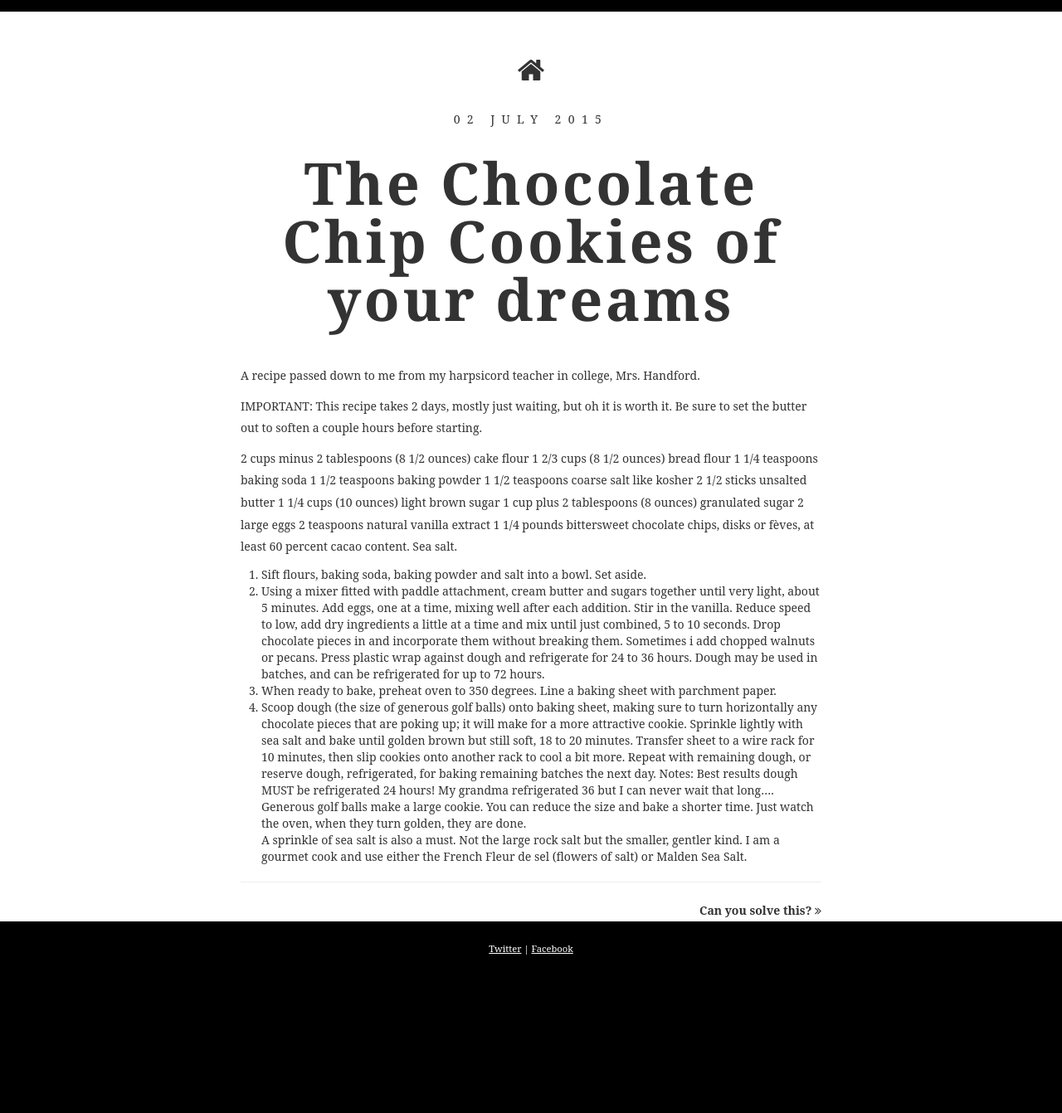
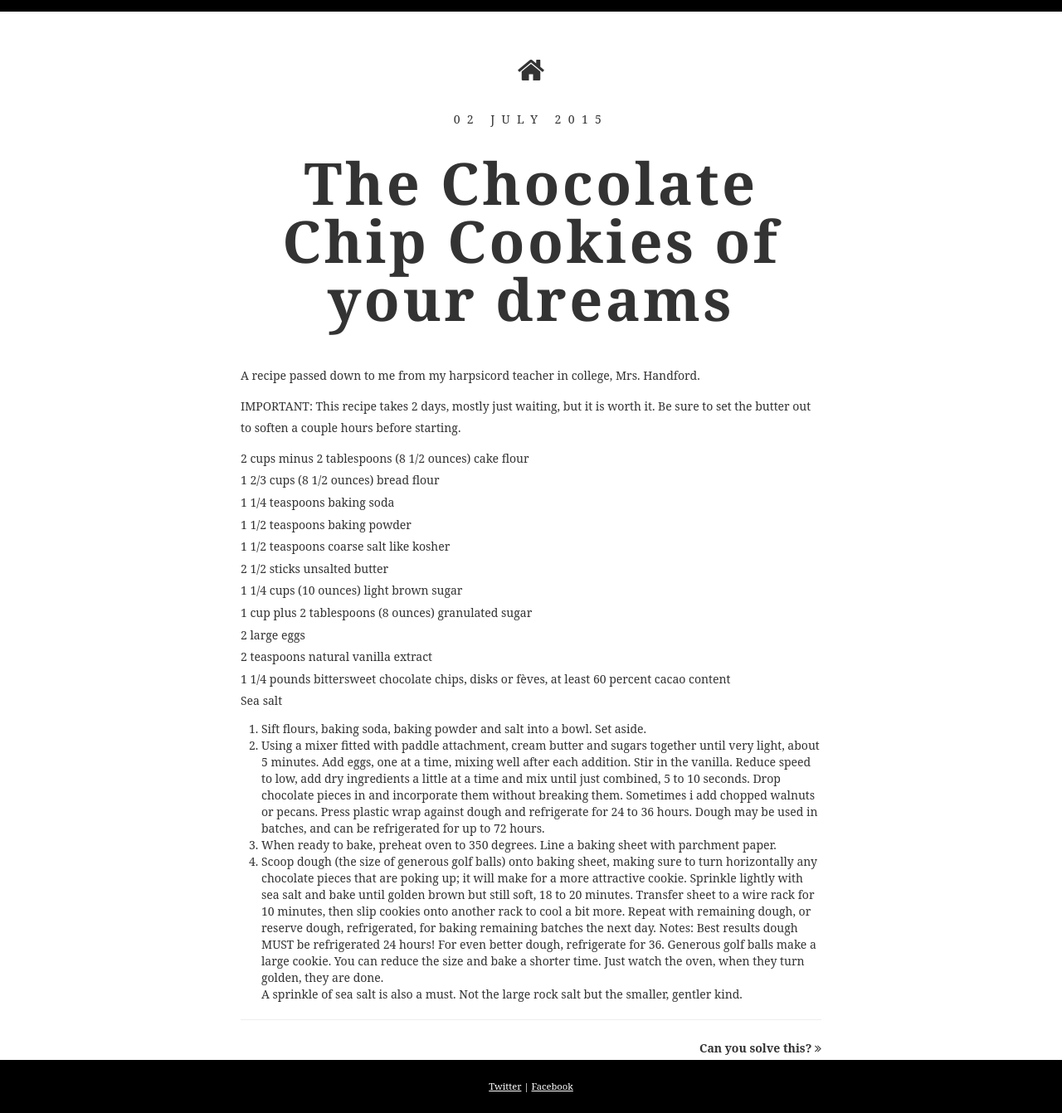
Before and after one commit to eastandwestwind/notes, a Jekyll site: the page built from _posts/2015-07-02-chocolatechip.md, in a window 1280 px wide. Shown: the whole page at 83% size. Built offline with Jekyll 4.4.1, drawn with Linux system fonts in a browser that asks for light colours; some web fonts are replaced; before the commit the page ends 1176 px from its top, so only the background shows below that.

Commit message:
updating chocolate chip cookie recipe

```diff
--- a/_posts/2015-07-02-chocolatechip.md
+++ b/_posts/2015-07-02-chocolatechip.md
@@ -5,7 +5,7 @@
 
 A recipe passed down to me from my harpsicord teacher in college, Mrs. Handford.
 
-IMPORTANT: This recipe takes 2 days, mostly just waiting, but oh it is worth it. Be sure to set the butter out to soften a couple hours before starting.
+IMPORTANT: This recipe takes 2 days, mostly just waiting, but it is worth it. Be sure to set the butter out to soften a couple hours before starting.
 
 2 cups minus 2 tablespoons (8 1/2 ounces) cake flour
 1 2/3 cups (8 1/2 ounces) bread flour
@@ -17,13 +17,13 @@
 1 cup plus 2 tablespoons (8 ounces) granulated sugar
 2 large eggs
 2 teaspoons natural vanilla extract
-1 1/4 pounds bittersweet chocolate chips, disks or fèves, at least 60 percent cacao content.
-Sea salt.
+1 1/4 pounds bittersweet chocolate chips, disks or fèves, at least 60 percent cacao content
+Sea salt
 
 1. Sift flours, baking soda, baking powder and salt into a bowl. Set aside.
 2. Using a mixer fitted with paddle attachment, cream butter and sugars together until very light, about 5 minutes. Add eggs, one at a time, mixing well after each addition. Stir in the vanilla. Reduce speed to low, add dry ingredients a little at a time and mix until just combined, 5 to 10 seconds. Drop chocolate pieces in and incorporate them without breaking them. Sometimes i add chopped walnuts or pecans.  Press plastic wrap against dough and refrigerate for 24 to 36 hours. Dough may be used in batches, and can be refrigerated for up to 72 hours.
 3. When ready to bake, preheat oven to 350 degrees. Line a baking sheet with parchment paper.
 4. Scoop dough (the size of generous golf balls) onto baking sheet, making sure to turn horizontally any chocolate pieces that are poking up; it will make for a more attractive cookie. Sprinkle lightly with sea salt and bake until golden brown but still soft, 18 to 20 minutes. Transfer sheet to a wire rack for 10 minutes, then slip cookies onto another rack to cool a bit more. Repeat with remaining dough, or reserve dough, refrigerated, for baking remaining batches the next day.
-Notes:   Best results dough MUST be refrigerated 24 hours!  My grandma refrigerated 36 but I can never wait that long....
+Notes:   Best results dough MUST be refrigerated 24 hours!  For even better dough, refrigerate for 36.
 Generous golf balls make a large cookie.  You can reduce the size and bake a shorter time.  Just watch the oven, when they turn golden, they are done.
-A sprinkle of sea salt is also a must.   Not the large rock salt but the smaller, gentler kind.  I am a gourmet cook and use either the French Fleur de sel (flowers of salt) or Malden Sea Salt.
+A sprinkle of sea salt is also a must.   Not the large rock salt but the smaller, gentler kind.
```
